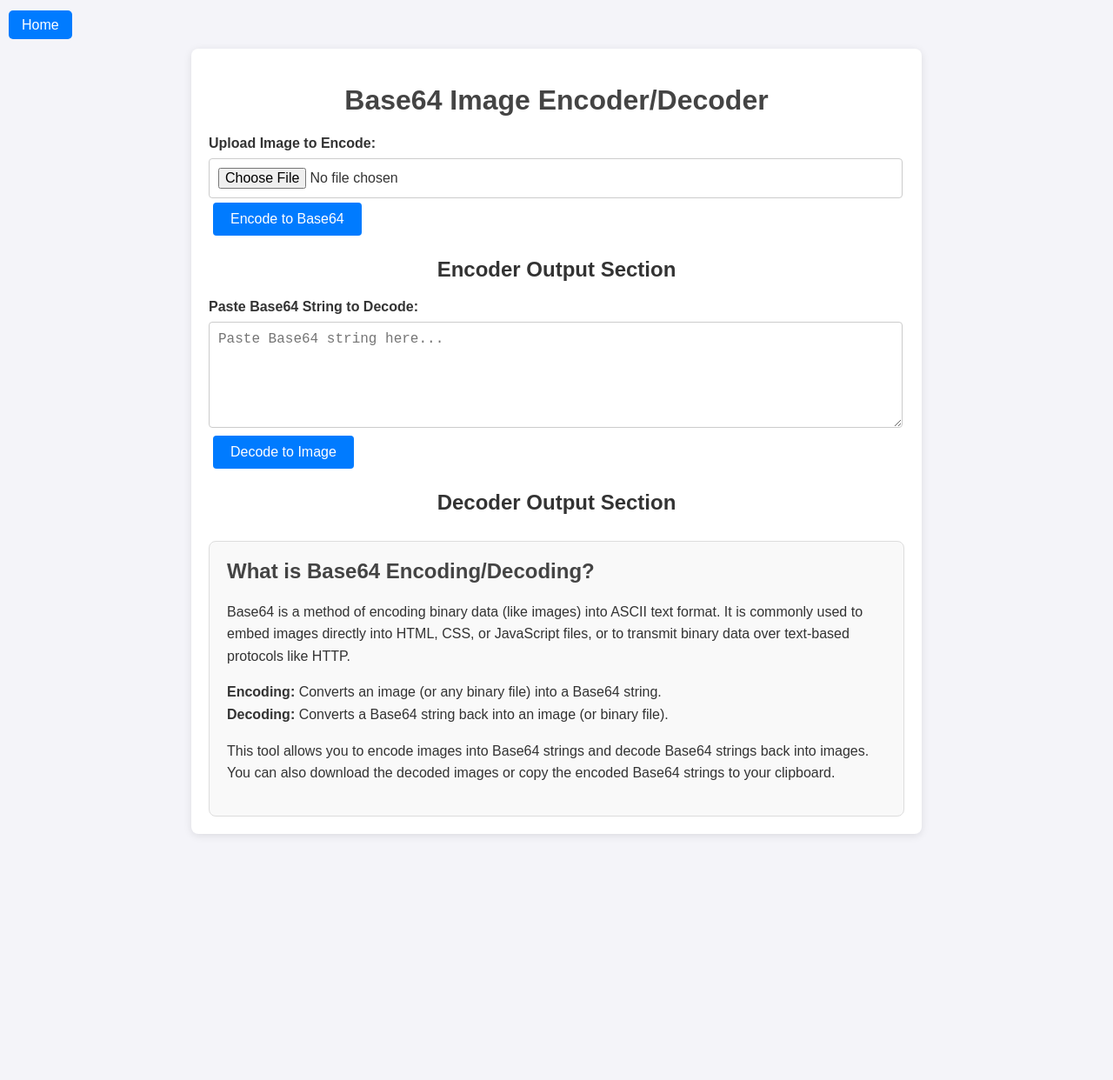
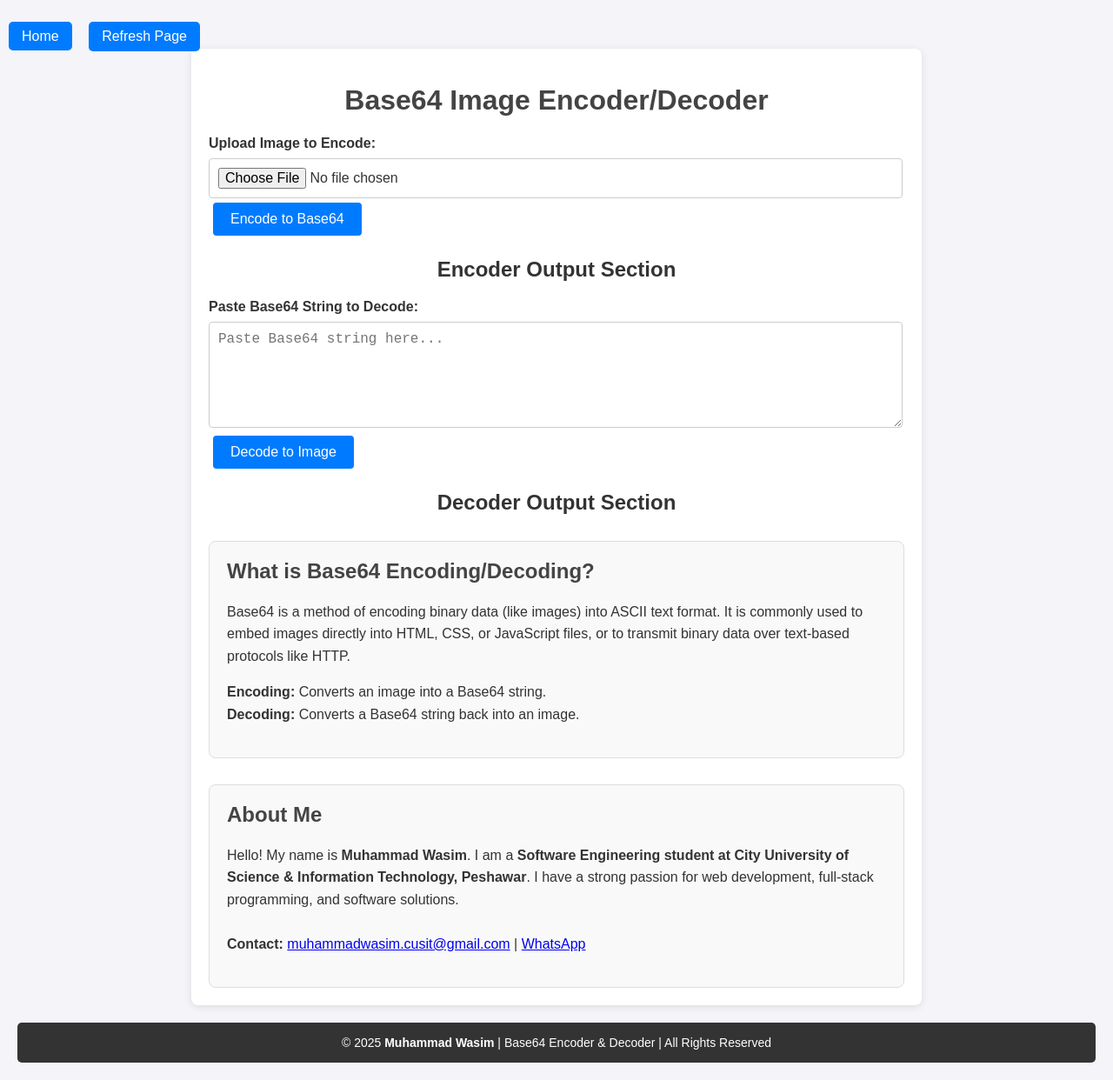
Before and after one commit to wasim-cusit/Base64-Image-Encoder-Decoder, a plain HTML site: page index.html in a window 1280 px wide. Shown: the whole page at 87% size. Before the commit the page ends 979 px from the top, so only its background shows below. Drawn offline with Linux system fonts and the light colour scheme.

Commit message:
version 1.1

```diff
--- a/index.html
+++ b/index.html
@@ -5,23 +5,26 @@
     <meta name="viewport" content="width=device-width, initial-scale=1.0">
     <title>Base64 Image Encoder/Decoder</title>
     <style>
-    /* Its for Home page links */
+        /* Top Navigation Buttons */
         .top-links {
             position: absolute;
             top: 20px;
             left: 10px;
         }
 
-        .top-links a {
+        .top-links a, .top-links button {
             background-color: #007BFF;
             color: #fff;
             text-decoration: none;
             padding: 8px 15px;
             border-radius: 5px;
             transition: background-color 0.3s;
+            border: none;
+            cursor: pointer;
+            margin-right: 10px;
         }
 
-        .top-links a:hover {
+        .top-links a:hover, .top-links button:hover {
             background-color: #0056b3;
         }
 
@@ -31,10 +34,12 @@
             background-color: #f4f4f9;
             color: #333;
         }
+
         h1 {
             text-align: center;
             color: #444;
         }
+
         .container {
             max-width: 800px;
             margin: 0 auto;
@@ -43,14 +48,17 @@
             border-radius: 8px;
             box-shadow: 0 2px 10px rgba(0, 0, 0, 0.1);
         }
+
         .input-group {
             margin-bottom: 20px;
         }
+
         label {
             display: block;
             margin-bottom: 8px;
             font-weight: bold;
         }
+
         input[type="file"], textarea {
             width: 97%;
             padding: 10px;
@@ -58,12 +66,13 @@
             border-radius: 4px;
             font-size: 16px;
         }
+
         textarea {
             height: 100px;
             resize: vertical;
         }
+
         button {
-      display: inline-block;
             padding: 10px 20px;
             background-color: #007bff;
             color: #fff;
@@ -73,19 +82,23 @@
             cursor: pointer;
             margin: 5px;
         }
+
         button:hover {
             background-color: #0056b3;
         }
+
         .output {
             margin-top: 20px;
             text-align: center;
         }
+
         .output img {
             max-width: 100%;
             height: auto;
             border-radius: 4px;
             margin-top: 10px;
         }
+
         .info {
             margin-top: 30px;
             padding: 20px;
@@ -93,12 +106,25 @@
             border-radius: 8px;
             border: 1px solid #ddd;
         }
+
         .info h2 {
             margin-top: 0;
             color: #444;
         }
+
         .info p {
             line-height: 1.6;
+        }
+
+        /* Footer */
+        .footer {
+            text-align: center;
+            padding: 15px;
+            margin-top: 20px;
+            background-color: #333;
+            color: white;
+            font-size: 14px;
+            border-radius: 5px;
         }
     </style>
 </head>
@@ -106,9 +132,9 @@
 
     <div class="top-links">
         <a href="../index.html" target="_blank">Home</a>
+        <button onclick="refreshPage()">Refresh Page</button>
     </div>
-        <br>
-        <br>
+    <br><br>
 
     <div class="container">
         <h1>Base64 Image Encoder/Decoder</h1>
@@ -129,8 +155,7 @@
         <!-- Decoder Section -->
         <div class="input-group">
             <label for="base64Input">Paste Base64 String to Decode:</label>
-                <textarea id="base64Input"
-                    placeholder="Paste Base64 string here..."></textarea>
+            <textarea id="base64Input" placeholder="Paste Base64 string here..."></textarea>
             <button onclick="decodeImage()">Decode to Image</button>
         </div>
 
@@ -144,27 +169,39 @@
         <div class="info">
             <h2>What is Base64 Encoding/Decoding?</h2>
             <p>
-                    Base64 is a method of encoding binary data (like images)
-                    into ASCII text format. It is commonly used to embed images
-                    directly into HTML, CSS, or JavaScript files, or to transmit
-                    binary data over text-based protocols like HTTP.
+                Base64 is a method of encoding binary data (like images) into ASCII text format. It is commonly used to embed images
+                directly into HTML, CSS, or JavaScript files, or to transmit binary data over text-based protocols like HTTP.
             </p>
             <p>
-                    <strong>Encoding:</strong> Converts an image (or any binary
-                    file) into a Base64 string.<br>
-                    <strong>Decoding:</strong> Converts a Base64 string back
-                    into an image (or binary file).
+                <strong>Encoding:</strong> Converts an image into a Base64 string.<br>
+                <strong>Decoding:</strong> Converts a Base64 string back into an image.
             </p>
+        </div>
+
+        <!-- About Me Section -->
+        <div class="info">
+            <h2>About Me</h2>
             <p>
-                    This tool allows you to encode images into Base64 strings
-                    and decode Base64 strings back into images. You can also
-                    download the decoded images or copy the encoded Base64
-                    strings to your clipboard.
+                Hello! My name is <b>Muhammad Wasim</b>. I am a <b>Software Engineering student at City University of Science & Information Technology, Peshawar</b>.
+                I have a strong passion for web development, full-stack programming, and software solutions.
+                <br><br>
+                <strong>Contact:</strong> <a href="mailto:muhammadwasim.cusit@gmail.com">muhammadwasim.cusit@gmail.com</a> |
+                <a href="https://wa.me/03257627554" target="_blank">WhatsApp</a>
             </p>
         </div>
     </div>
 
+    <!-- Footer -->
+    <div class="footer">
+        &copy; 2025 <b>Muhammad Wasim</b> | Base64 Encoder & Decoder | All Rights Reserved
+    </div>
+
     <script>
+        // Function to refresh the page
+        function refreshPage() {
+            location.reload();
+        }
+
         // Function to encode an image to Base64
         function encodeImage() {
             const fileInput = document.getElementById('imageInput');
@@ -187,15 +224,10 @@
                 `;
             };
 
-      reader.onerror = function (error) {
-        console.error('Error reading file:', error);
-        alert('Error reading file. Please try again.');
-      };
-
-      reader.readAsDataURL(file);
+            reader.readAsDataURL(file); // Ensures MIME type is included
         }
 
-    // Function to copy encoded text to clipboard
+        // Function to copy encoded text
         function copyEncodedText() {
             const encodedText = document.getElementById('encodedText');
             encodedText.select();
@@ -203,7 +235,7 @@
             alert('Base64 text copied to clipboard!');
         }
 
-    // Function to decode a Base64 string to an image
+        // Function to decode Base64 to an image
         function decodeImage() {
             const base64Input = document.getElementById('base64Input').value.trim();
             const outputDiv = document.getElementById('decodedOutput');
@@ -215,20 +247,10 @@
 
             outputDiv.innerHTML = `
                 <strong>Decoded Image:</strong><br>
-        <img src="${base64Input}" alt="Decoded Image"><br>
-        <button onclick="downloadImage('${base64Input}')">Download Image</button>
+                <img src="${base64Input}" alt="Decoded Image">
             `;
         }
+    </script>
 
-    // Function to download the decoded image
-    function downloadImage(base64String) {
-      const link = document.createElement('a');
-      link.href = base64String;
-      link.download = 'decoded_image.png'; // Default filename
-      document.body.appendChild(link);
-      link.click();
-      document.body.removeChild(link);
-    }
-  </script>
 </body>
 </html>
```
Lines whose indentation alone changed are shown as unchanged.
